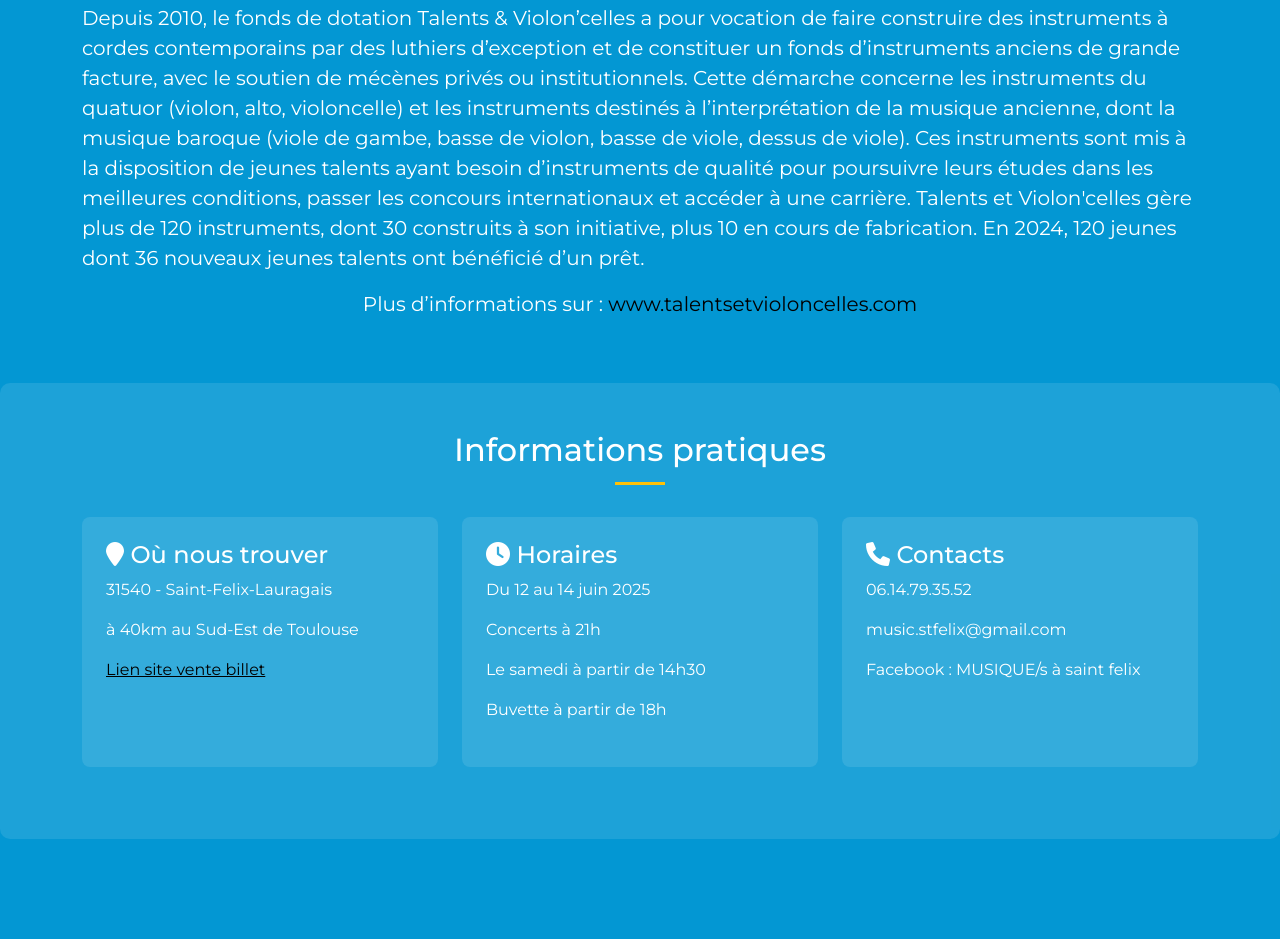
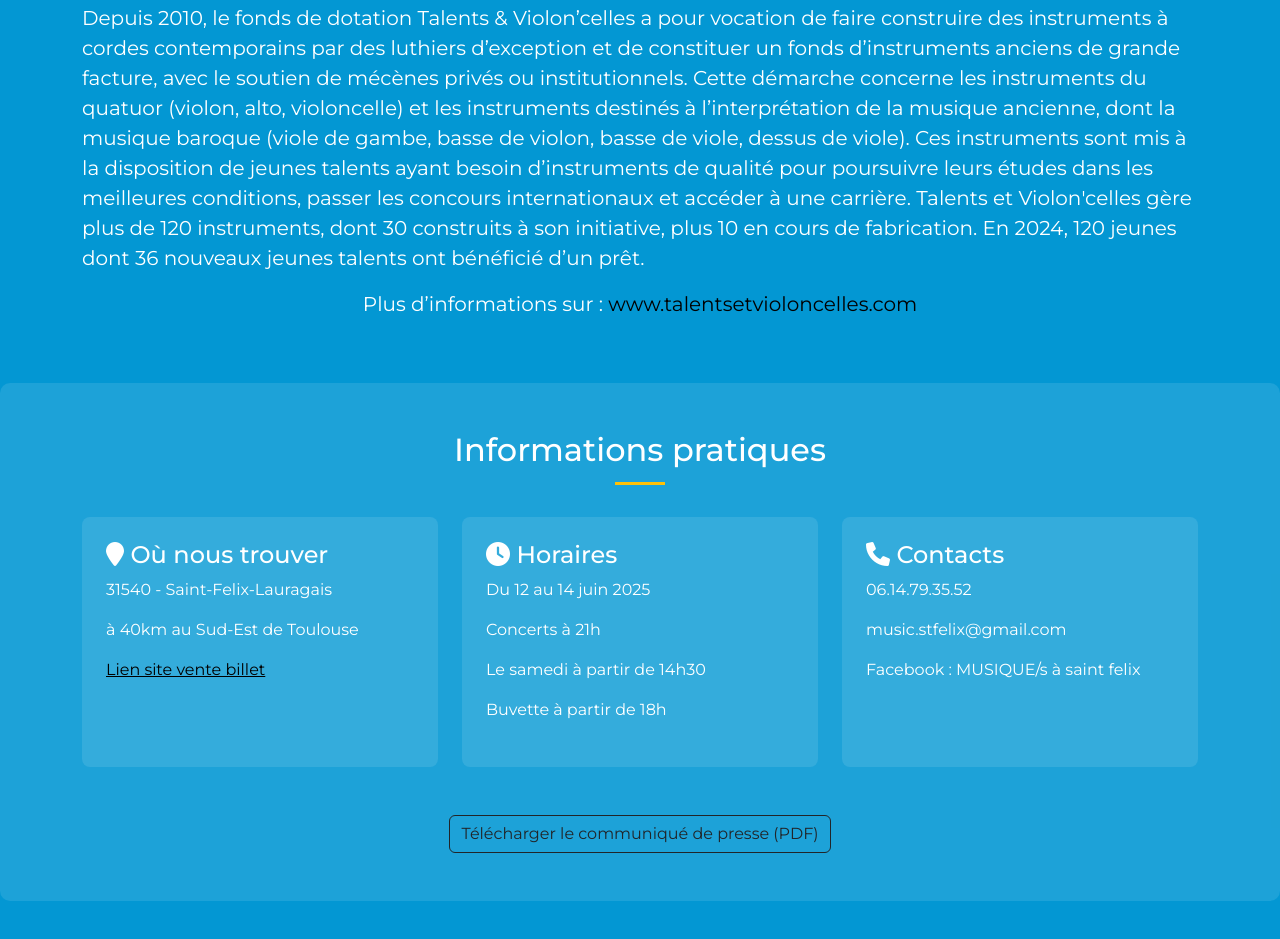
Before and after one commit to Numazer/ProjetConcerts, a website: page index.html in a window 1280 px wide. Shown: the part 5015-5954 px from the top of the page. Before the commit the page ends 5902 px from the top, so only its background shows below. Drawn offline with nearby package versions, Linux system fonts and the light colour scheme.

Commit message:
communiqué de presse

```diff
--- a/index.html
+++ b/index.html
@@ -369,6 +369,14 @@
                     <p>Facebook : MUSIQUE/s à saint felix</p>
                 </div>
             </div>
+             <!-- Ligne de téléchargement du communiqué -->
+            <div class="row justify-content-center mt-4">
+                <div class="col-md-8 text-center">
+                    <a href="images/CP_MUSIQUE.pdf" download="Communique_de_presse_MUSIQUE.pdf" class="btn btn-outline-dark">
+                        Télécharger le communiqué de presse (PDF)
+                    </a>
+                </div>
+            </div>
         </div>
     </div>
 </section>
```
Also changed, not shown: 1 other file.
